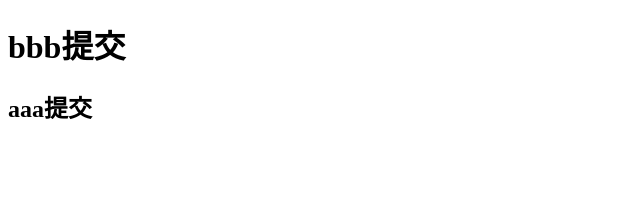
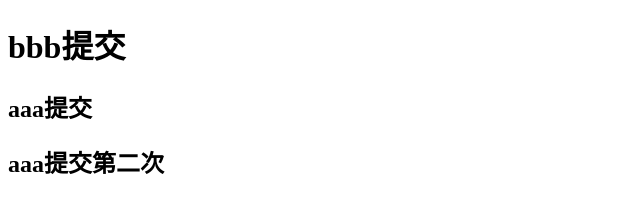
Before and after one commit to qqzak123/git-test001, a plain HTML site: page index.html in a window 1280 px wide. Shown: the whole page, without its empty margins (0-640 px from the left). Drawn offline with Linux system fonts and the light colour scheme.

Commit message:
aaa第二次提交

```diff
--- a/index.html
+++ b/index.html
@@ -7,5 +7,6 @@
 <body>
 	<h1>bbb提交</h1>
 	<h2>aaa提交</h2>
+	<h2>aaa提交第二次</h2>
 </body>
 </html>
```
